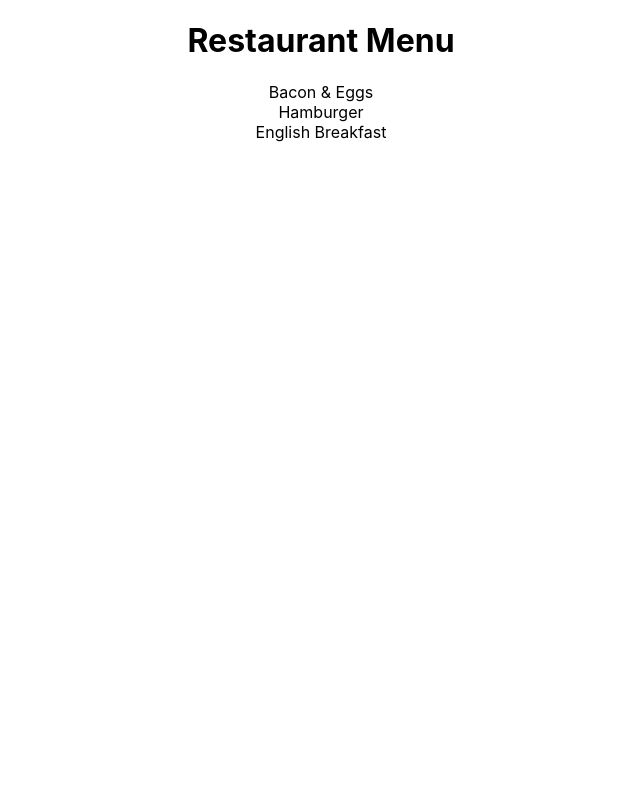
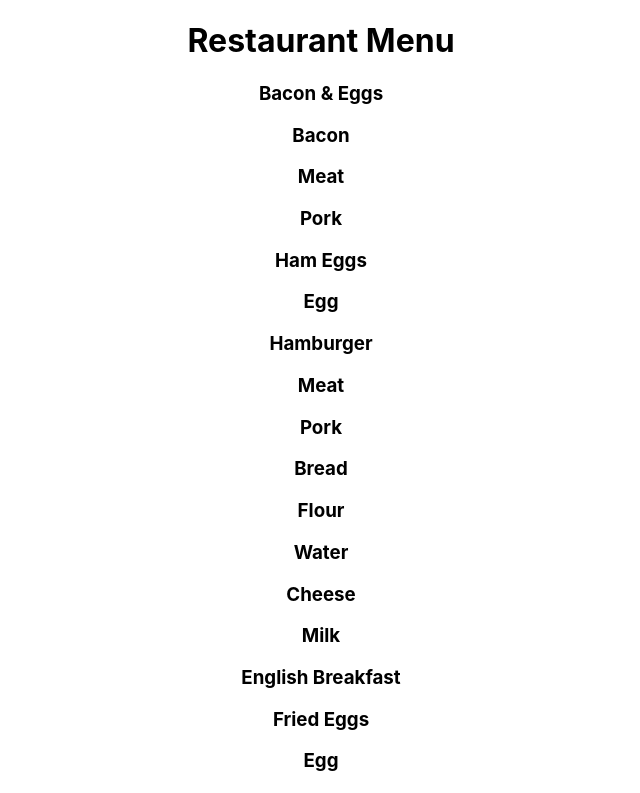
Before and after one commit to dragos-vlasie/gsg-tech-challenge, a React (Create React App) app: page / in a window 1280 px wide. Shown: the top 793 px of the page, without its empty margins (319-959 px from the left). Built offline with nearby package versions, Linux system fonts and the light colour scheme.

Commit message:
pass menuData to menuOption component and display it using recursion

```diff
--- a/src/components/MenuOptions.js
+++ b/src/components/MenuOptions.js
@@ -1,6 +1,14 @@
 import React from "react";
 
 export const MenuOptions = ({ data }) => {
-  return <div className="MenuOptions">{data.label}</div>;
+  const nestedItems =
+    data.children &&
+    data.children.map((nestedItem, index) => <MenuOptions key={"ingredient-" + index} data={nestedItem} />);
+  return (
+    <div className="MenuOptions">
+      <h3>{data.label}</h3>
+      {nestedItems}
+    </div>
+  );
 };
 export default MenuOptions;
```
